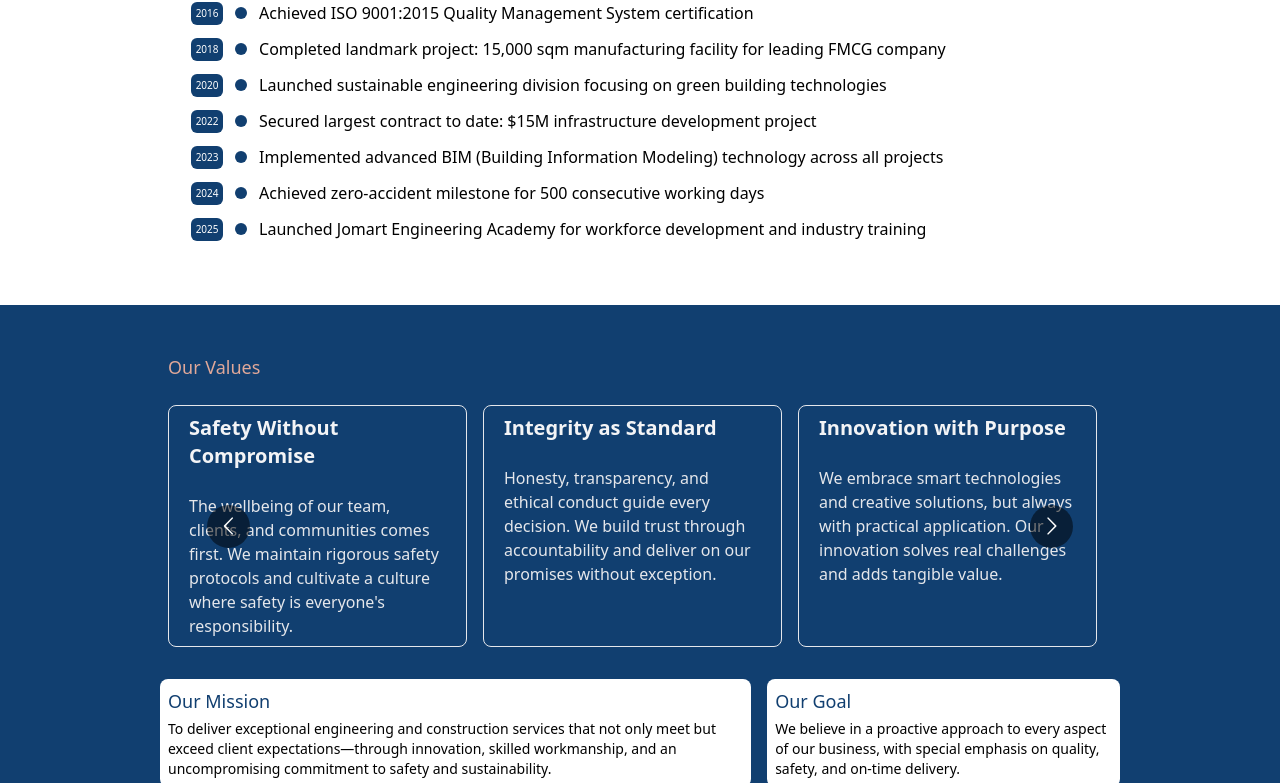
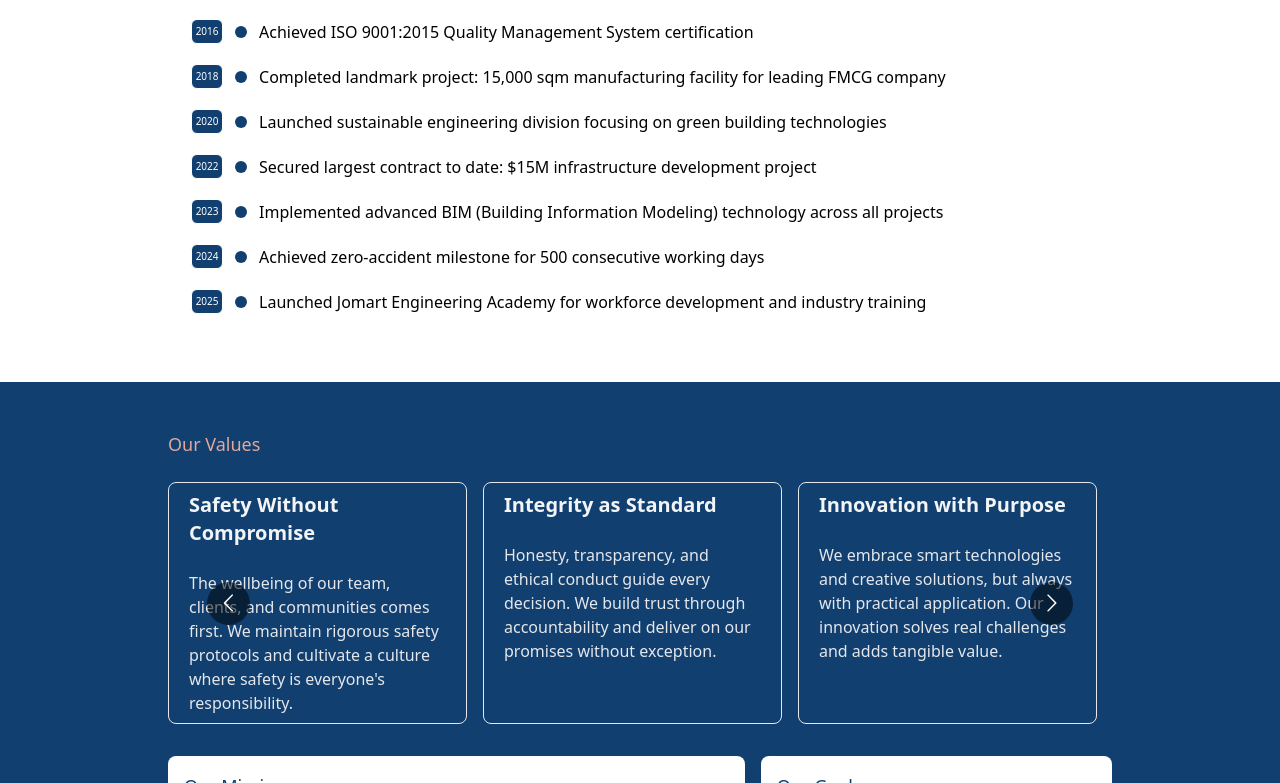
Before and after one commit to stpholise/jomart-, a React (Vite) app: page /about in a window 1280 px wide. Shown: the part 557-1340 px from the top of the page. Built offline with nearby package versions, Linux system fonts and the light colour scheme.

Commit message:
update about

```diff
--- a/src/pages/About.tsx
+++ b/src/pages/About.tsx
@@ -36,13 +36,16 @@ const About = () => {
                 {" "}
                 Our Journey
               </h3>
-              <div className="flex flex-col gap-3">
+              <div className="flex flex-col gap-4">
                 {journey.map((item, index) => (
                   <div
-                    className="flex items-center gap-3 sm:flex-row flex-col"
+                    data-aos="fade-left"
+                    data-aos-duration="700"
+                    data-aos-once="true"
+                    className="flex sm:items-center gap-2 sm:gap-3 mb-1 sm:flex-row flex-col"
                     key={index}
                   >
-                    <p className="text-white bg-logo-blue font-medium px-2 py-1 text-[10px] w-8 flex items-center justify-center rounded-md">
+                    <p className="text-white bg-logo-blue font-medium px-4 border w-18 sm:px-2 py-1 text-3 sm:text-[10px] sm:w-8 flex items-center justify-center rounded-md">
                       {" "}
                       {item.year}
                     </p>
@@ -55,7 +58,7 @@ const About = () => {
           </div>
         </div>
       </div>
-      <div className="flex flex-col  w-full bg-logo-blue py-8 gap-4">
+      <div className="flex flex-col  w-full bg-logo-blue py-8  gap-4">
         <div className=" container mx-auto px-2 py-2 rounded-lg sm:py-4">
           <h5 className=" text-lg text-left font-medium mb-1 sm:mb-6 text-logo-light ">
             Our Values
@@ -64,8 +67,8 @@ const About = () => {
             <CarouselComponent items={feedbacksItems} />
           </div>
         </div>
-        <div className="flex flex-col sm:flex-row container mx-auto gap-4">
-          <div className="px-2 py-2 rounded-lg bg-white">
+        <div className="flex flex-col sm:flex-row container mx-auto gap-4 px-2">
+          <div className="px-4 py-4 rounded-lg bg-white">
             <h5 className="text-lg font-medium text-left text-logo-blue mb-1">
               {" "}
               Our Mission
@@ -77,7 +80,7 @@ const About = () => {
               and sustainability.
             </p>
           </div>
-          <div className="px-2 py-2 rounded-lg bg-white h-fit">
+          <div className="px-4 py-4 rounded-lg bg-white h-fit">
             <h5 className="text-lg font-medium text-left text-logo-blue mb-1">
               {" "}
               Our Goal
```
